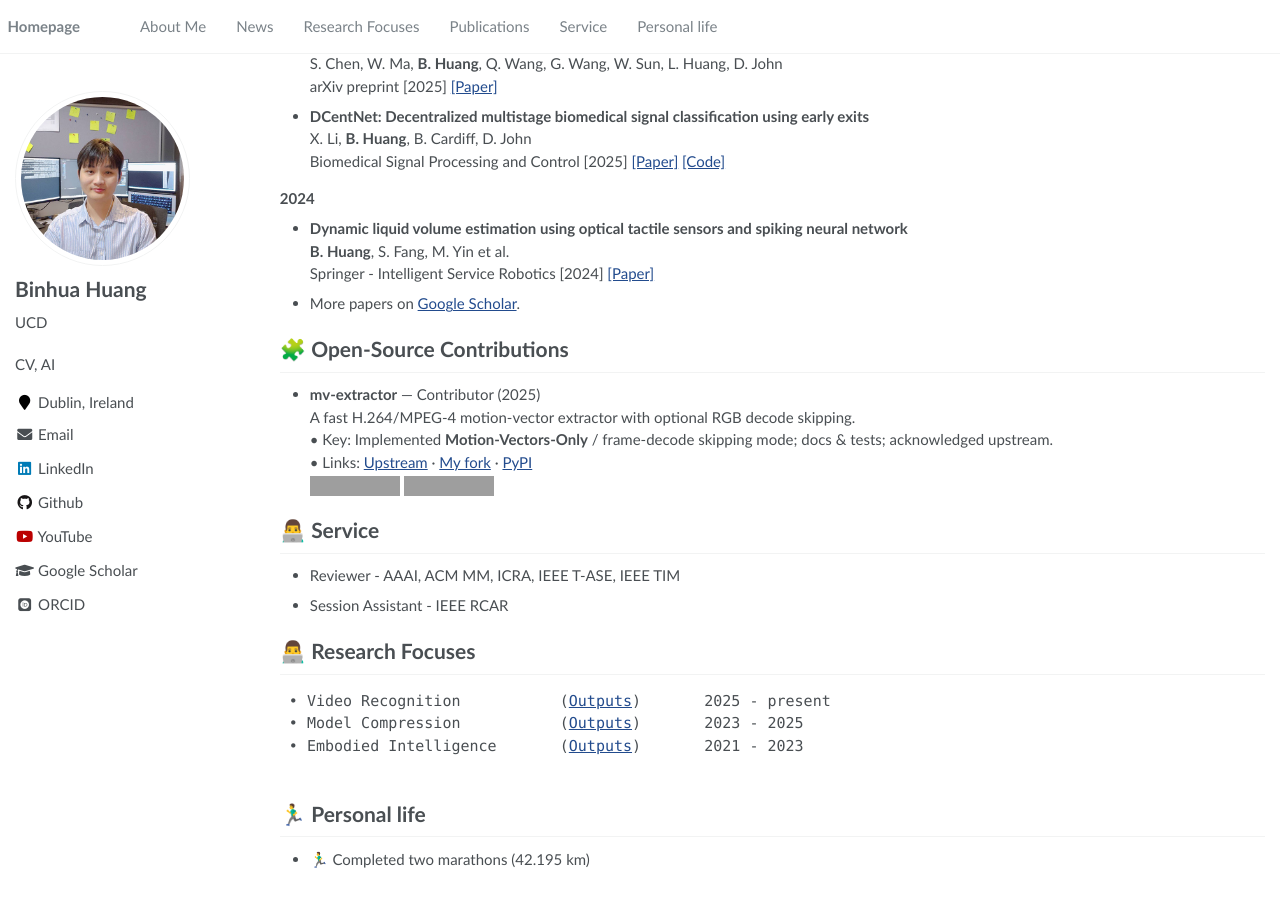
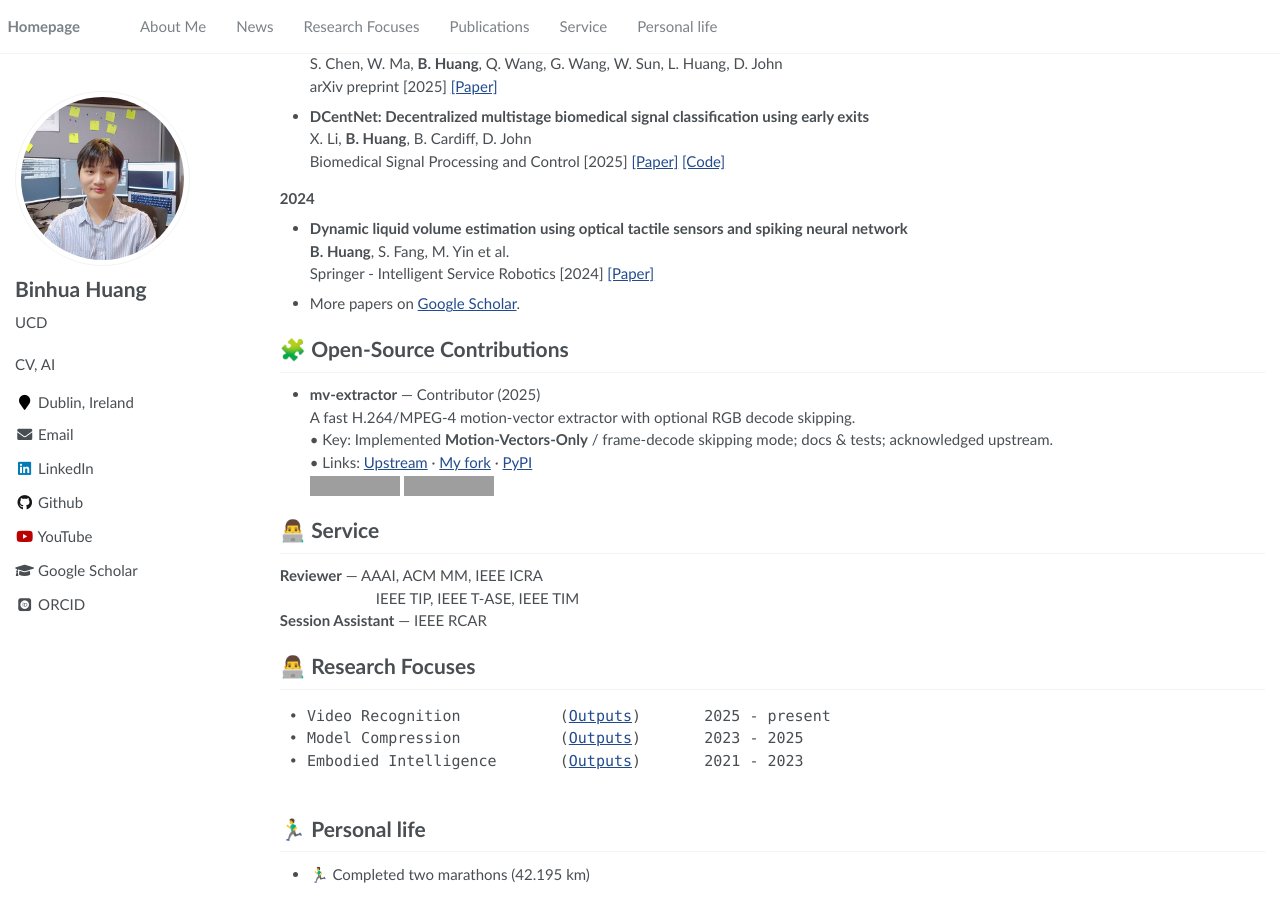
Before and after one commit to microa/microa.github.io, a Jekyll site: the page built from _pages/about.md, in a window 1280 px wide and 900 px high, scrolled down 970 px. Built offline with Jekyll 4.4.1, drawn with Linux system fonts in a browser that asks for light colours; some web fonts are replaced; grey boxes are pictures that could not be loaded.

Commit message:
Update about.md

```diff
--- a/_pages/about.md
+++ b/_pages/about.md
@@ -91,8 +91,11 @@ My current research focuses on computer vision, machine learning, and AI.
 
 
 # 👨‍💻 Service
-- Reviewer - AAAI, ACM MM, ICRA, IEEE T-ASE, IEEE TIM
-- Session Assistant - IEEE RCAR
+<p>
+<strong>Reviewer</strong> — AAAI, ACM MM, IEEE ICRA<br>
+<span style="padding-left: 96px">IEEE TIP, IEEE T-ASE, IEEE TIM</span><br>
+<strong>Session Assistant</strong> — IEEE RCAR
+</p>
 
 # 👨‍💻 Research Focuses
 <pre>
```
